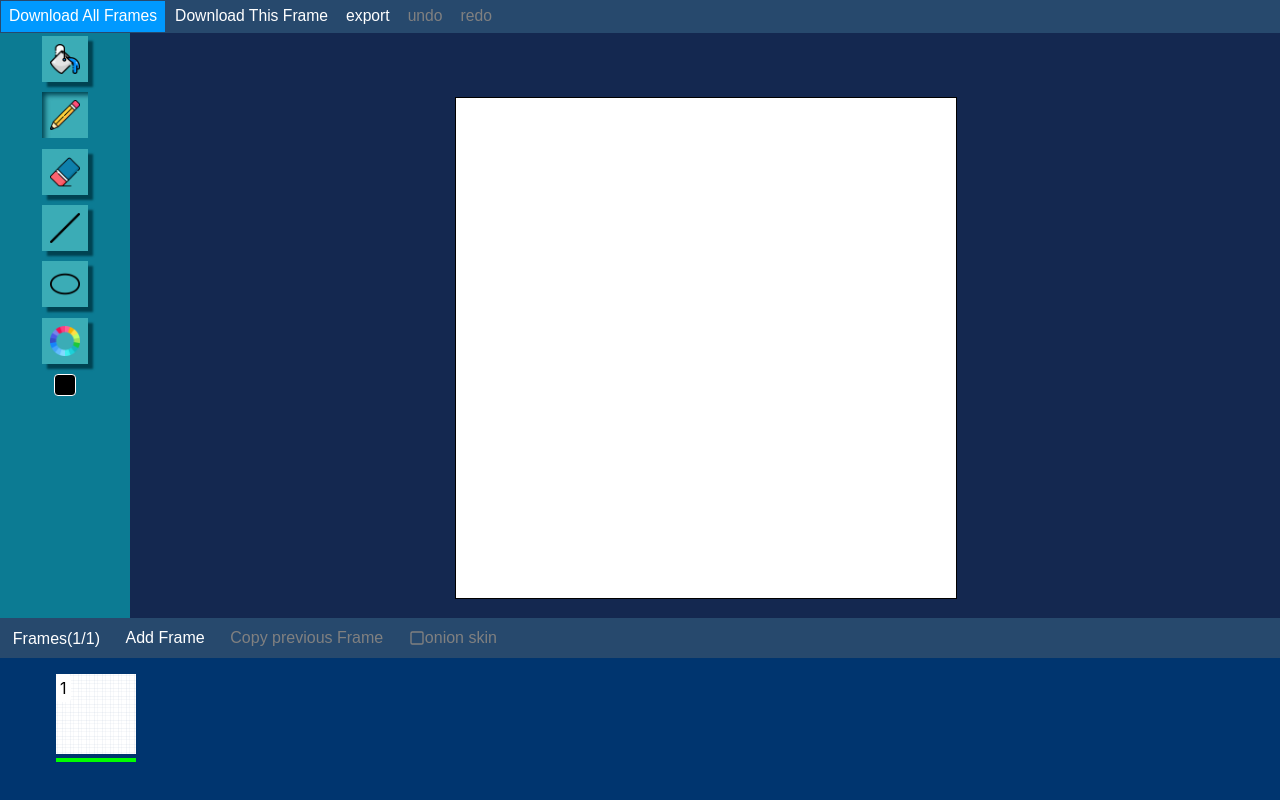
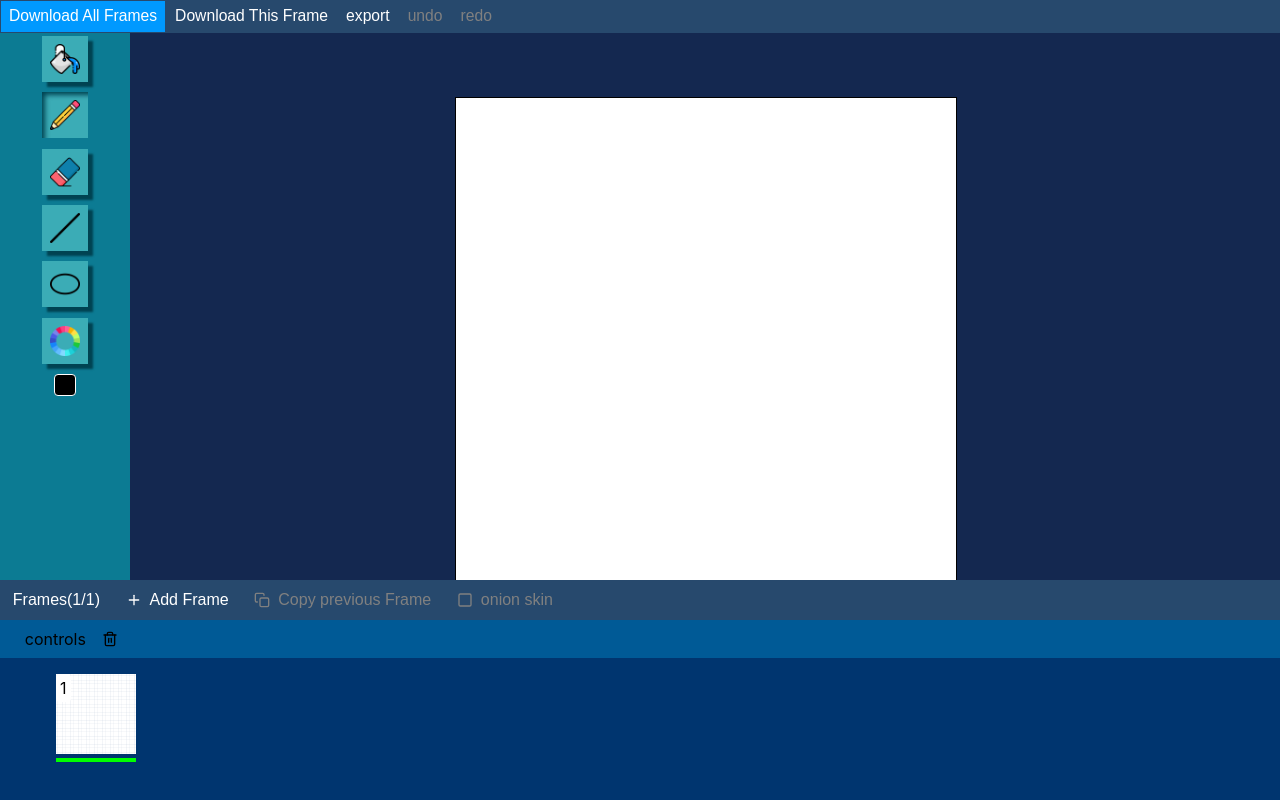
Before and after one commit to smeekas/Animation-web-app, a React (Create React App) app: page / in a window 1280 px wide. Built offline with nearby package versions, Linux system fonts and the light colour scheme.

Commit message:
feature: remove frame

```diff
--- a/src/App.js
+++ b/src/App.js
@@ -3,7 +3,7 @@ import Animate from "./components/Animate/Animate";
 
 function App() {
   return (
-    <div className="App">
+    <div className="App" onContextMenu={(e)=>e.preventDefault()}>
 
     <Animate/>
     </div>
--- a/src/components/FramesNControl/FramesNControl.js
+++ b/src/components/FramesNControl/FramesNControl.js
@@ -5,12 +5,19 @@ import styles from "./FramesNControl.module.css";
 import Button from "../Button/Button";
 import { useState } from "react";
 import { motion } from "framer-motion";
-import { FiSquare, FiCheckSquare } from "react-icons/fi";
+import {
+  FiSquare,
+  FiCheckSquare,
+  FiPlus,
+  FiCopy,
+  FiTrash2,
+} from "react-icons/fi";
 function FramesNControl() {
   const [showFrames, setShowFrames] = useState(true);
   const [frameDisplay, setFrameDisplay] = useState(true);
   const allFrames = useSelector((state) => state.frames.frames);
   const currIndex = useSelector((state) => state.frames.currFrame);
+  console.log(currIndex);
   // const historyObj = useSelector((state) => state.undo);
   const showScreen = useSelector((state) => state.onion.showScreen);
   const gridObj = useSelector((state) => state.canvas.grid);
@@ -23,9 +30,26 @@ function FramesNControl() {
     //TODO: feature: download all images, undo, shift to circle, preview, preserve state,  right click to erase
     dispatch({
       type: "FRAME_ADD",
-      payload: { image: image, grid: gridArr },
+      payload: { image: image, grid: gridArr, currIndex: currIndex },
     });
     gridObj.drawBlank();
+  };
+  const removeFramehandler = () => {
+    if (allFrames.length === 1) {
+      return;
+    }
+    if (currIndex === 0) {
+      //TODO
+      gridObj.addFrame(allFrames[1].grid);
+      // console.log(currIndex);
+      dispatch({ type: "DELETE_FRAME" });
+      // console.log(currIndex);
+      return;
+    } else {
+      // console.log("remove");
+      gridObj.addFrame(allFrames[currIndex - 1].grid);
+      dispatch({ type: "DELETE_FRAME" });
+    }
   };
   const copyPreviousFrame = () => {
     // dispatch({ type: "COPY_PREV_FRAME" });
@@ -58,25 +82,38 @@ function FramesNControl() {
         </Button>
         <Button
           className={styles.frameControlButton}
-          disabled={currIndex !== allFrames.length - 1}
+          // disabled={currIndex !== allFrames.length - 1}
           onClick={frameAddHandler}
         >
-          Add Frame
+          <FiPlus className={styles.icon} /> Add Frame
         </Button>
         <Button
           className={styles.frameControlButton}
           disabled={currIndex === 0}
           onClick={copyPreviousFrame}
         >
-          Copy previous Frame
+          <FiCopy className={styles.icon} /> Copy previous Frame
         </Button>
         <Button
           className={styles.frameControlButton}
           disabled={currIndex === 0}
           onClick={onionSkin}
         >
-          {!showScreen ? <FiSquare /> : <FiCheckSquare />}onion skin
+          {!showScreen ? (
+            <FiSquare className={styles.icon} />
+          ) : (
+            <FiCheckSquare className={styles.icon} />
+          )}
+          onion skin
         </Button>
+      </div>
+
+      {
+        // TODO: controls remove frame  and may be move frame
+      }
+      <div className={styles.controlFrame}>
+        <p>controls</p>
+        <FiTrash2 onClick={removeFramehandler} />
       </div>
       <motion.ul
         onAnimationEnd={() => setFrameDisplay(false)}
--- a/src/components/FramesNControl/FramesNControl.module.css
+++ b/src/components/FramesNControl/FramesNControl.module.css
@@ -1,5 +1,5 @@
 .frames {
-  background-color: #27496d;
+  background-color: #00356f;
 
   position: fixed;
   width: 100%;
@@ -49,6 +49,17 @@
   background-color: #0099ff;
 }
 .icon {
-  font-weight: bold;
+  font-weight: bolder;
+  font-size: 1rem;
   padding-right: 0.5rem;
 }
+.controlFrame{
+  background-color: #005a96;
+  display: flex;
+  align-items: center;
+  padding: 0.55rem;
+}
+.controlFrame p{
+  padding: 0 1rem;
+margin: 0;
+}
--- a/src/reducers/frameReducer.js
+++ b/src/reducers/frameReducer.js
@@ -28,9 +28,15 @@ export const frameReducer = (state = initialState, action) => {
         image: action.payload.image,
       };
       const newCurrFrame = state.currFrame + 1;
-      newFrames.push({ grid: tempGrid });
+      newFrames.splice(state.currFrame + 1, 0, {
+        grid: tempGrid,
+      });
+      // newFrames.push({ grid: tempGrid });
       // return { frames: [...newFrames], currFrame: newFrames.length - 1 };
-      return { frames: [...newFrames], currFrame: newFrames.length - 1 };
+      return {
+        frames: [...newFrames],
+        currFrame: action.payload.currIndex + 1,
+      };
     }
     // case "FRAME_UPDATE": {
     //   const newArr = [...state.frames];
@@ -52,14 +58,17 @@ export const frameReducer = (state = initialState, action) => {
       };
       // return state;
     }
-    case "COPY_PREV_FRAME": {
-      // if (state.currFrame !== 0) {
-      //   const newArr = [...state.frames];
-      //   // console.log(newArr[state.currFrame-1]);
-      //   newArr[state.currFrame] = { ...newArr[state.currFrame - 1] };
-      //   return { frames: newArr, ...state };
-      // }
-      // return state;
+    case "DELETE_FRAME": {
+      if (state.currFrame === 0) {
+        const newFrames = [...state.frames];
+        newFrames.splice(0, 1);
+        return { frames: newFrames, currFrame: 0 };
+      } else {
+        const newFrames = [...state.frames];
+
+        newFrames.splice(state.currFrame, 1);
+        return { frames: newFrames, currFrame: state.currFrame - 1 };
+      }
     }
     default:
       return state;
```
